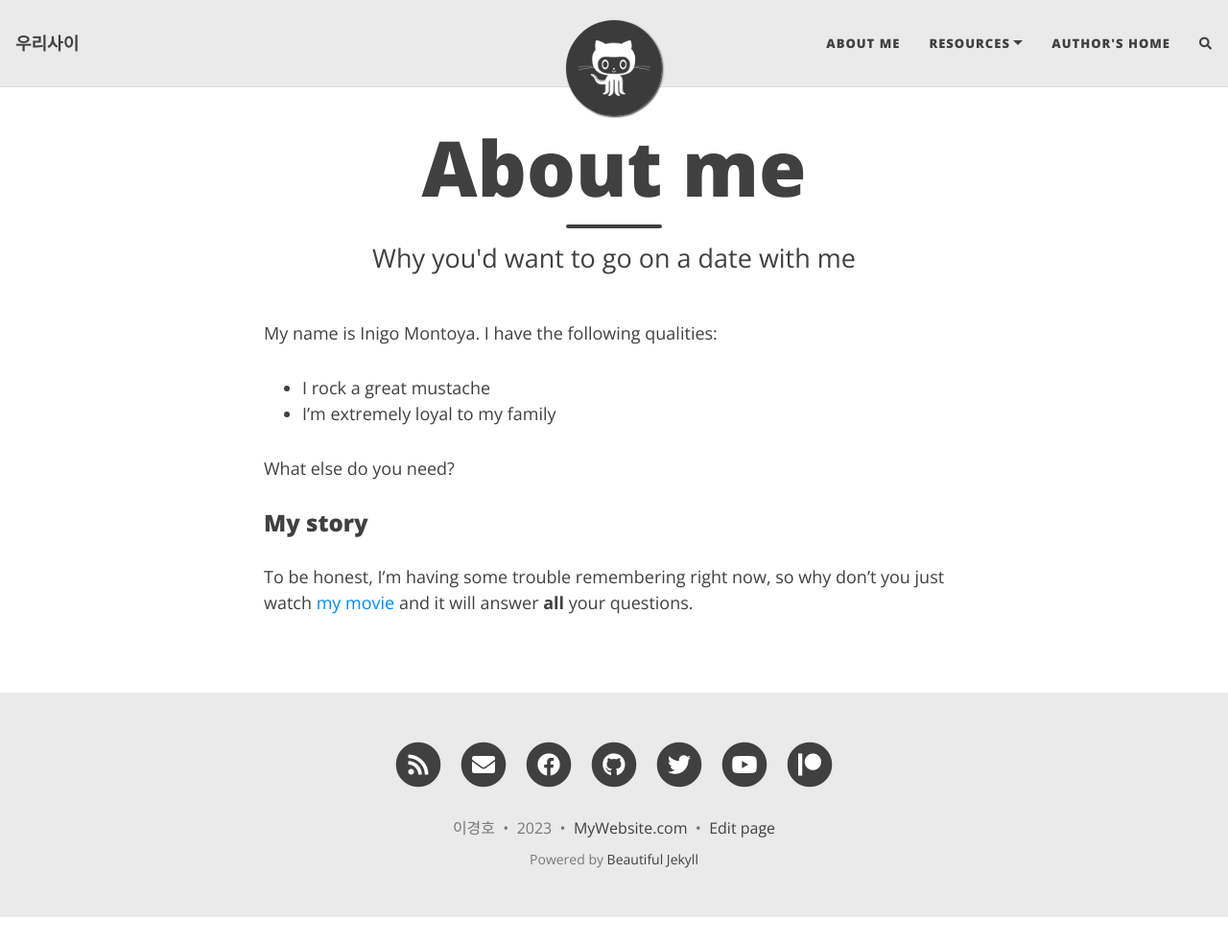
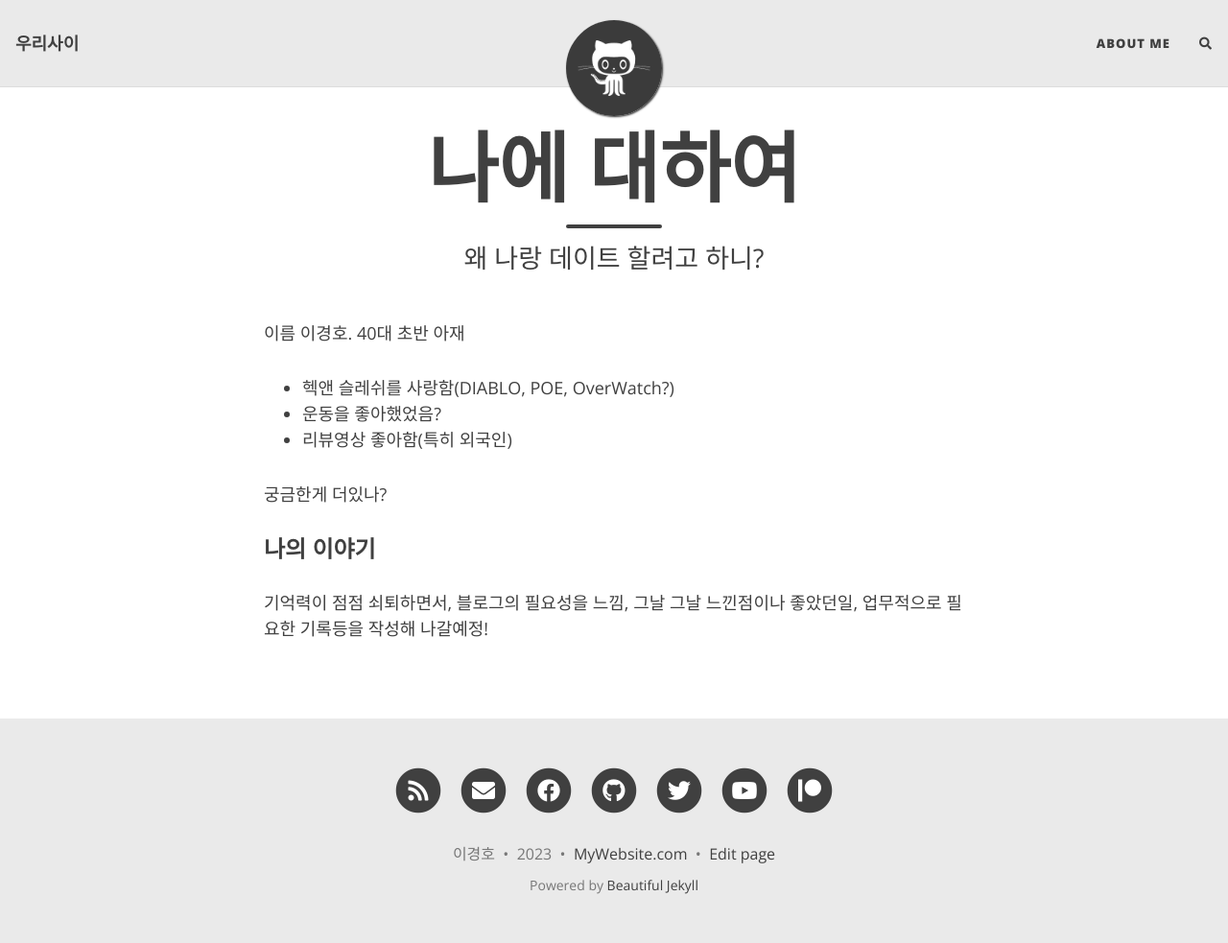
Before and after one commit to woorisayi/woorisayi.github.io, a Jekyll site: the page built from aboutme.md, in a window 1280 px wide and 983 px high. Shown: the whole window at 96% size. Built offline with Jekyll 4.4.1, drawn with Linux system fonts in a browser that asks for light colours; nearby versions of some CDN libraries; comment, search, counter and statistics services are not loaded.

Commit message:
aboutMemodify

```diff
--- a/_config.yml
+++ b/_config.yml
@@ -21,10 +21,10 @@ author: 이경호
 
 navbar-links:
   About Me: "aboutme"
-  Resources:
-    - Beautiful Jekyll: "https://beautifuljekyll.com"
-    - Learn markdown: "https://www.markdowntutorial.com/"
-  Author's home: "https://deanattali.com"
+#  Resources:
+#    - Beautiful Jekyll: "https://beautifuljekyll.com"
+#    - Learn markdown: "https://www.markdowntutorial.com/"
+#  Author's home: "https://deanattali.com"
 
 ################
 # --- Logo --- #
--- a/aboutme.md
+++ b/aboutme.md
@@ -1,16 +1,17 @@
 ---
 layout: page
-title: About me
-subtitle: Why you'd want to go on a date with me
+title: 나에 대하여
+subtitle: 왜 나랑 데이트 할려고 하니?
 ---
 
-My name is Inigo Montoya. I have the following qualities:
+이름 이경호. 40대 초반 아재
 
-- I rock a great mustache
-- I'm extremely loyal to my family
+- 헥앤 슬레쉬를 사랑함(DIABLO, POE, OverWatch?)
+- 운동을 좋아했었음?
+- 리뷰영상 좋아함(특히 외국인)
 
-What else do you need?
+궁금한게 더있나?
 
-### My story
+### 나의 이야기
 
-To be honest, I'm having some trouble remembering right now, so why don't you just watch [my movie](https://en.wikipedia.org/wiki/The_Princess_Bride_%28film%29) and it will answer **all** your questions.
+기억력이 점점 쇠퇴하면서, 블로그의 필요성을 느낌, 그날 그날 느낀점이나 좋았던일, 업무적으로 필요한 기록등을 작성해 나갈예정!
```
